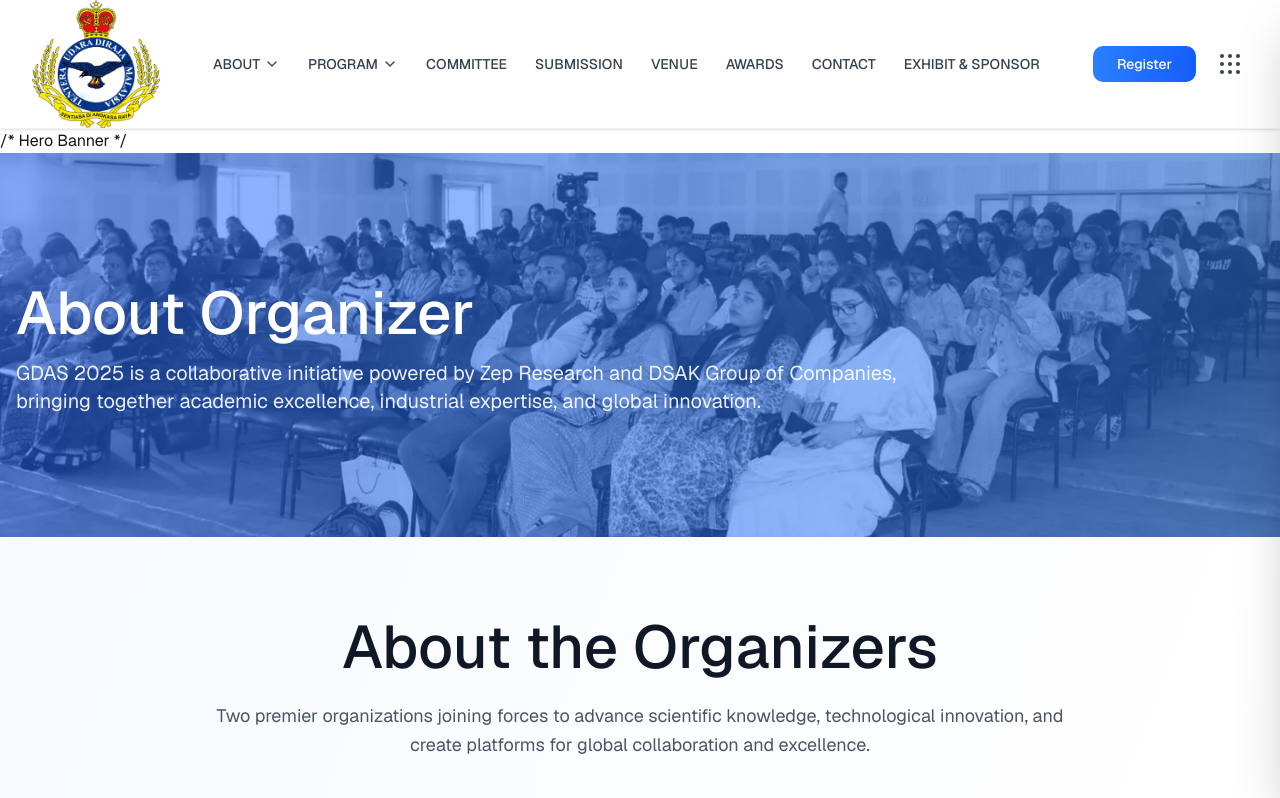
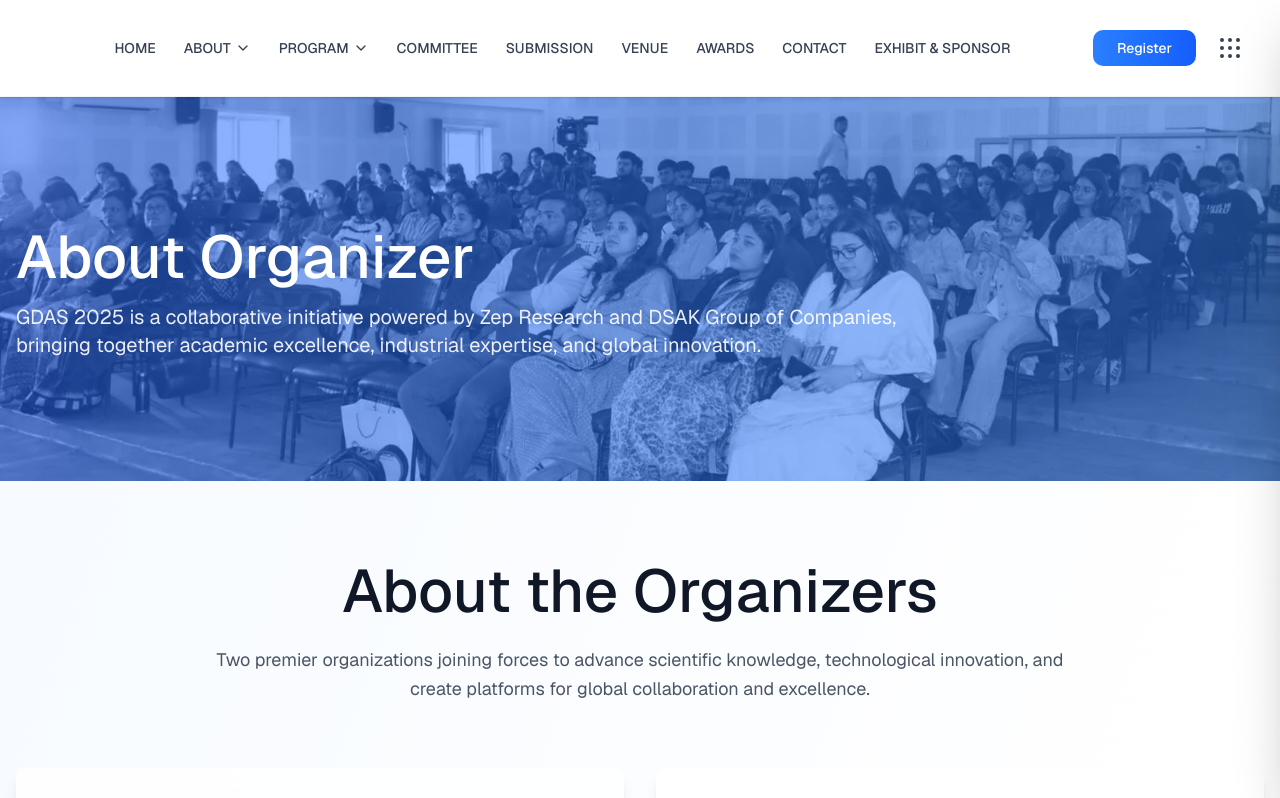
Before and after one commit to ZepResearch/gdas-2025, a Next.js app: page /about-organizers in a window 1280 px wide. Shown: the top 798 px of the page. Built offline with nearby package versions, Linux system fonts and the light colour scheme.

Commit message:
lofo remove

```diff
--- a/app/(pages)/about-organizers/Content.jsx
+++ b/app/(pages)/about-organizers/Content.jsx
@@ -5,7 +5,7 @@ import AboutSection from "./components/about"
 export default function AboutOrganizerPage() {
   return (
     <div className="min-h-screen bg-white">
-    /* Hero Banner */
+
     <div className="relative h-96 overflow-hidden">
       <img
         src="/assets/about-organizer.webp"
--- a/app/(pages)/exhibit-and-sponsor/Content.jsx
+++ b/app/(pages)/exhibit-and-sponsor/Content.jsx
@@ -159,7 +159,7 @@ export default function ExhibitSponsorPage() {
     ]
 
   return (
-    <div className="min-h-screen bg-gray-100 relative overflow-hidden">
+    <div className="min-h-full bg-gray-100 relative overflow-hidden">
       {/* Background grid pattern */}
       <div className="absolute inset-0 opacity-20">
         <div
--- a/components/Footer.jsx
+++ b/components/Footer.jsx
@@ -174,15 +174,7 @@ export default function ConferenceFooter() {
           <div>
             <div className="flex items-center space-x-3 mb-6">
               <Link href={"/"}>
-                <div className="flex items-center space-x-2">
-                  <Image
-                    src={"/logoX.jpg"}
-                    alt='logo'
-                    height={300}
-                    width={200}
-                    className="w text-white object-contain bg-white rounded-full p-2 shadow-lg shadow-blue-500/50"
-                  />
-                </div>
+
               </Link>
             </div>
             <p className="text-blue-100/90 mb-6 max-w-xl leading-relaxed">
--- a/components/Navbar.jsx
+++ b/components/Navbar.jsx
@@ -16,6 +16,7 @@ export default function Navbar() {
     setOpenDropdown(openDropdown === title ? null : title)
   }
  const navLinks = [
+    { title: "HOME", href: "/" },
   {
     title: "ABOUT",
     href: "#",
@@ -48,17 +49,8 @@ export default function Navbar() {
         <div className="w-full px-3 sm:px-4 md:px-6 lg:px-8 max-w-screen-2xl mx-auto">
           <div className="flex items-center justify-between h-14 sm:h-auto ">
             {/* Logo */}
-            <div className="flex-shrink-0">
-              <Link href="/" className="flex items-center gap-1 sm:gap-2">
-                <Image
-                  src="/logoX.jpg"
-                  alt="Evenex Logo"
-                  width={320}
-                  height={320}
-                  className="w-12 h-12   sm:w-32 sm:h-32"
-                />
+            <div className="flex-shrink-0 py-12">
 
-              </Link>
             </div>
 
             {/* Desktop Navigation - Made responsive with smaller gaps and text on medium screens */}
--- a/components/sidebar.jsx
+++ b/components/sidebar.jsx
@@ -34,16 +34,7 @@ export default function Sidebar({ isOpen, onClose }) {
 
         {/* Logo */}
         <div className="flex items-center gap-2 mb-6 sm:mb-8 mt-2 sm:mt-4">
-          <Link href="/" className="flex items-center gap-1 sm:gap-2">
-                <Image
-                  src="/logoX.jpg"
-                  alt="Evenex Logo"
-                  width={320}
-                  height={320}
-                  className="w-60 h-60 sm:w-32 sm:h-32"
-                />
 
-              </Link>
         </div>
 
         {/* Content */}
```
